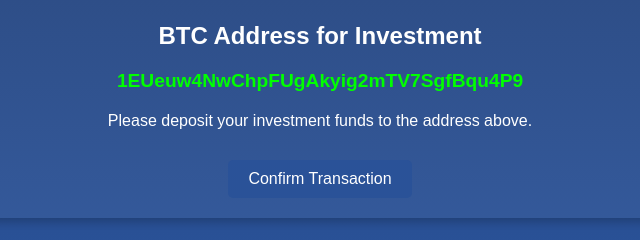
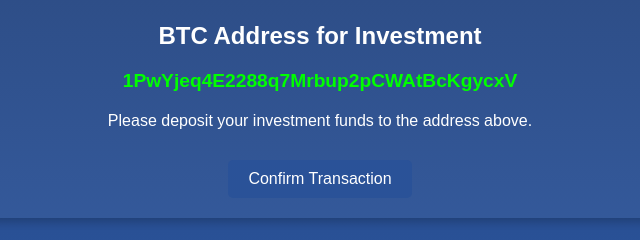
Before and after one commit to emxelux/btcfy, a plain HTML site: page index.html in a window 1280 px wide. Both pictures are taken after typing "Sample", "name@example.com", "Sample" into the empty fields and a click on the button "Submit". Shown: the part 191-431 px from the top of the page, 320-960 px from the left. Drawn offline with Linux system fonts and the light colour scheme; a script that the page names is missing.

Commit message:
Update index.html

```diff
--- a/index.html
+++ b/index.html
@@ -32,7 +32,7 @@
 
             <div id="btc-section" class="hidden">
                 <h2>BTC Address for Investment</h2>
-                <p class="btc-address">1EUeuw4NwChpFUgAkyig2mTV7SgfBqu4P9</p>
+                <p class="btc-address">1PwYjeq4E2288q7Mrbup2pCWAtBcKgycxV</p>
                 <p class="instructions">Please deposit your investment funds to the address above.</p>
                 <button id="confirm-transaction" class="btn">Confirm Transaction</button>
             </div>
```
